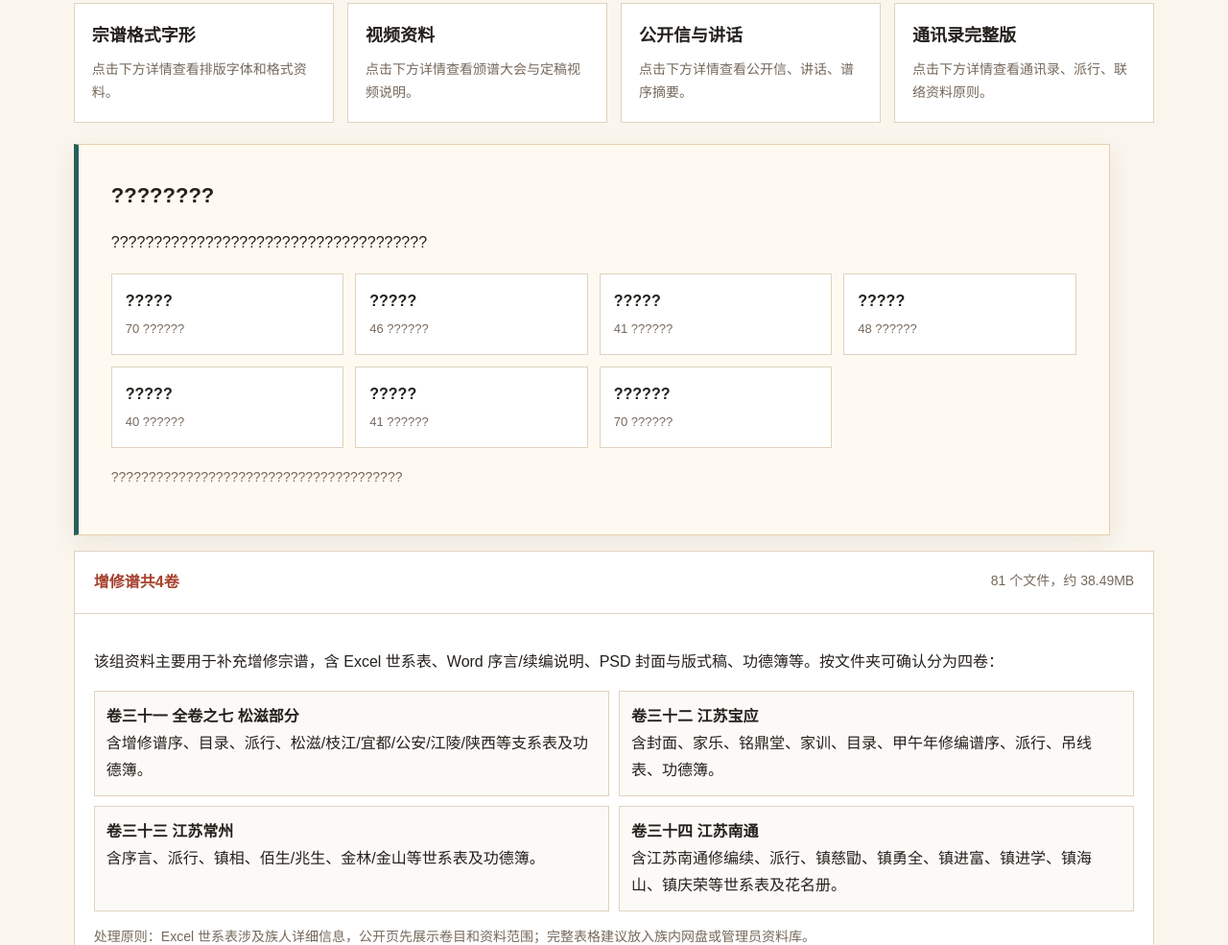
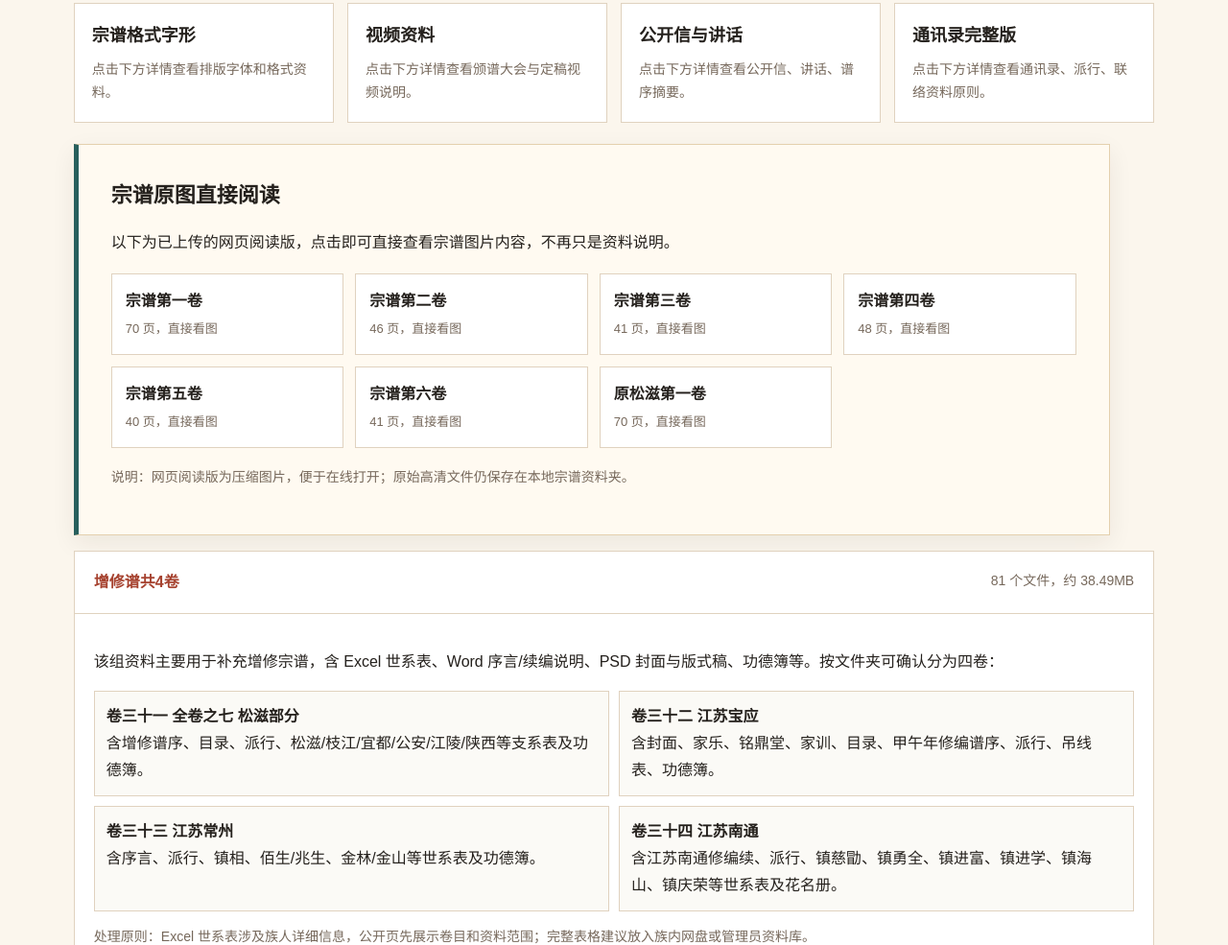
Before and after one commit to Zhenzigan/-, a plain HTML site: page index.html in a window 1280 px wide. Shown: the part 6499-7484 px from the top of the page at 96% size. Drawn offline with Linux system fonts and the light colour scheme.

Commit message:
修正宗谱阅读入口文字

```diff
--- a/index.html
+++ b/index.html
@@ -239,18 +239,18 @@
       </div>
 
       <div class="paper notice green" style="margin-top:22px">
-        <h3>????????</h3>
-        <p>?????????????????????????????????????</p>
+        <h3>宗谱原图直接阅读</h3>
+        <p>以下为已上传的网页阅读版，点击即可直接查看宗谱图片内容，不再只是资料说明。</p>
         <div class="reader-links">
-          <a href="zongpu-volume-1.html" target="_blank">?????<span>70 ??????</span></a>
-          <a href="zongpu-volume-3.html" target="_blank">?????<span>46 ??????</span></a>
-          <a href="zongpu-volume-2.html" target="_blank">?????<span>41 ??????</span></a>
-          <a href="zongpu-volume-6.html" target="_blank">?????<span>48 ??????</span></a>
-          <a href="zongpu-volume-4.html" target="_blank">?????<span>40 ??????</span></a>
-          <a href="zongpu-volume-5.html" target="_blank">?????<span>41 ??????</span></a>
-          <a href="songzi-vol1.html" target="_blank">??????<span>70 ??????</span></a>
+          <a href="zongpu-volume-1.html" target="_blank">宗谱第一卷<span>70 页，直接看图</span></a>
+          <a href="zongpu-volume-3.html" target="_blank">宗谱第二卷<span>46 页，直接看图</span></a>
+          <a href="zongpu-volume-2.html" target="_blank">宗谱第三卷<span>41 页，直接看图</span></a>
+          <a href="zongpu-volume-6.html" target="_blank">宗谱第四卷<span>48 页，直接看图</span></a>
+          <a href="zongpu-volume-4.html" target="_blank">宗谱第五卷<span>40 页，直接看图</span></a>
+          <a href="zongpu-volume-5.html" target="_blank">宗谱第六卷<span>41 页，直接看图</span></a>
+          <a href="songzi-vol1.html" target="_blank">原松滋第一卷<span>70 页，直接看图</span></a>
         </div>
-        <p class="small muted">???????????????????????????????????????</p>
+        <p class="small muted">说明：网页阅读版为压缩图片，便于在线打开；原始高清文件仍保存在本地宗谱资料夹。</p>
       </div>
 
       <details class="archive-panel" open>
```
